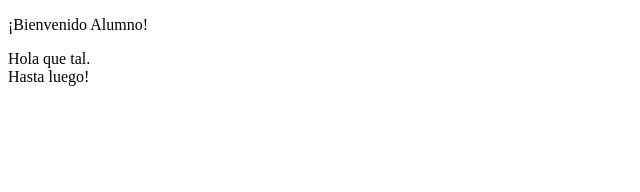
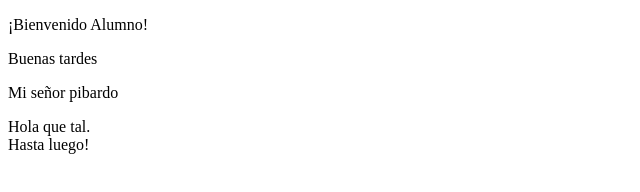
Before and after one commit to samuelgalan99/prueba2, a plain HTML site: page principal.html in a window 1280 px wide. Shown: the whole page, without its empty margins (0-640 px from the left). Drawn offline with Linux system fonts and the light colour scheme.

Commit message:
Cambio en aside

```diff
--- a/principal.html
+++ b/principal.html
@@ -10,6 +10,14 @@
     <header>
         <p>¡Bienvenido Alumno!</p>
     </header>
+    <aside>
+        <section>
+            <p>Buenas tardes</p>
+        </section>
+        <section>
+            <p>Mi señor pibardo</p>
+        </section>
+    </aside>
     Hola que tal.
     <footer>Hasta luego!</footer>
 </body>
```
